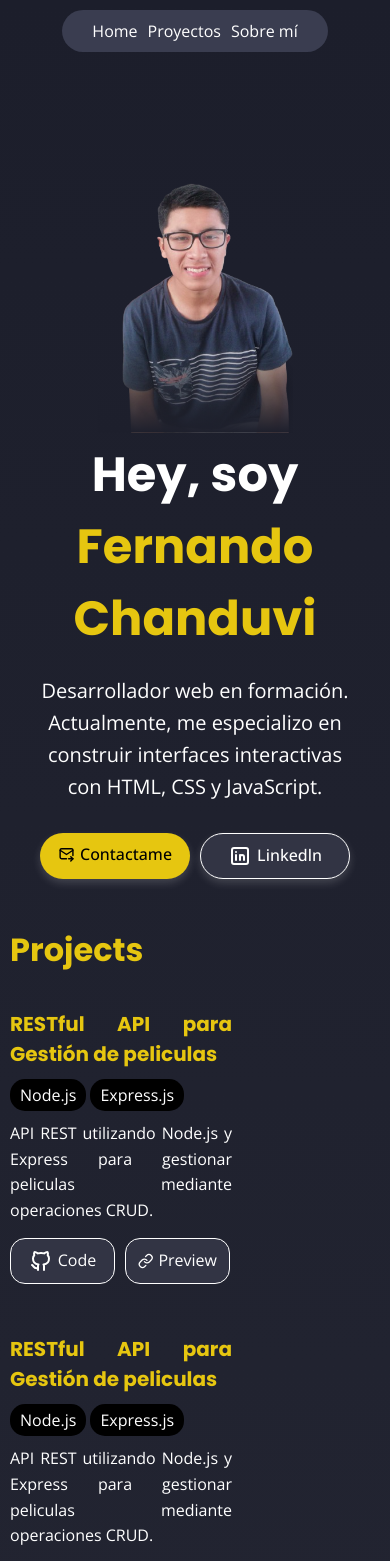
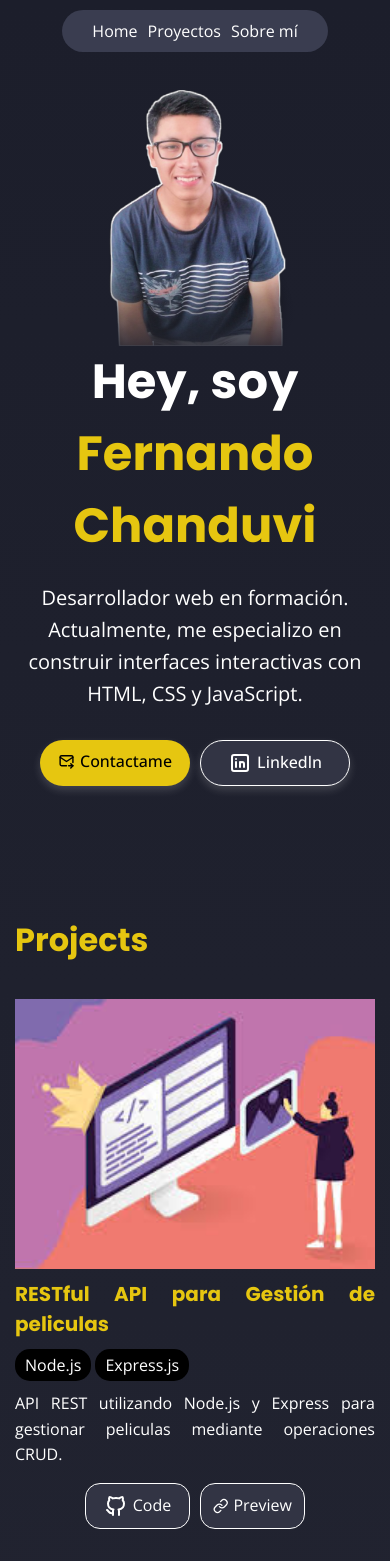
Before and after one commit to Nando201/personal_website, a plain HTML site: page index.html in a window 390 px wide. Shown: the top 1561 px of the page. Drawn offline with nearby package versions, Linux system fonts and the light colour scheme.

Commit message:
Fix responsive design problems with tablet and mobile view

```diff
--- a/index.html
+++ b/index.html
@@ -11,7 +11,8 @@
     <link href="https://fonts.googleapis.com/css2?family=Open+Sans:ital,wght@0,300..800;1,300..800&family=Poppins:ital,wght@0,100;0,200;0,300;0,400;0,500;0,600;0,700;0,800;0,900;1,100;1,200;1,300;1,400;1,500;1,600;1,700;1,800;1,900&display=swap" rel="stylesheet">
     <link rel="stylesheet" media="screen and (max-width: 800px)"  href="tablet.css">
     <link rel="stylesheet" media="screen and (max-width: 430px)" href="mobile.css">
-    <title>Personal web</title>
+    <link rel="shortcut icon" href="./assets/icons/icon.png" type="image/x-icon">
+    <title>Portfolio de ferdev - Desarrollador web</title>
 </head>
 <body>
     <header class="header">
--- a/mobile.css
+++ b/mobile.css
@@ -5,12 +5,19 @@
 
 .home__container{
   width: 100%;
-  justify-content: center;
+  justify-content: flex-start;
 }
 
+
 .home__content{
-  width: 80%;
+  width: 90%;
 }
+
+.home__image-container{
+  margin-bottom: 0;
+  height: 35%;
+}
+
 
 .home__content > h1{
   text-align: center;
@@ -25,16 +32,13 @@
   justify-content: center;
 }
 
-#projects{
-  padding-left: 0;
-  padding-right: 0;
-}
 
 .projects__container{
   width: 100%;
 }
 
 .projects__card{
+  width: 100%;
   padding: 1.5rem 0;
   margin-top: 20px;
   height: auto;
@@ -42,11 +46,17 @@
 }
 
 .projects__card-details{
+  width: 100%;
   text-align: justify;
 }
 
-.projects__card img{
+.projects__card .projects__image-container{
   width: 100%;
+  margin-bottom: 10px;
+}
+
+.projects__card-buttons{
+  justify-content: center;
 }
 
 
--- a/style.css
+++ b/style.css
@@ -39,7 +39,7 @@ p{line-height: 1.6;}
     position: sticky;
     top: 0;
     min-height: 6rem;
-    z-index: 1;
+    z-index: 10;
 }
 
 
@@ -95,7 +95,6 @@ p{line-height: 1.6;}
     display: flex;
     flex-direction: column;
     justify-content: center;
-    padding-right: 40px;
     text-align: justify;
     width: 50%;
 }
@@ -152,8 +151,7 @@ p{line-height: 1.6;}
 .home__image-container{
     position: absolute;
     right: 0;
-    top: -50px;
-    width: 50%;
+    width: 40%;
     height: 100%;
     background-image:
     linear-gradient(to bottom,
@@ -161,8 +159,8 @@ p{line-height: 1.6;}
       rgba(29, 31, 44, 0) 70%,
       rgba(29, 31, 44, 0.5) 85%,
       rgba(29, 31, 44, 1) 100%),
-    url('./assets/foto-removebg.png');
-    background-size: cover;
+    url('./assets/foto-final.PNG');
+    background-size: contain;
     background-position: center;
     background-repeat: no-repeat;
 }
@@ -172,7 +170,7 @@ p{line-height: 1.6;}
     min-width: 320px;
     display: flex;
     flex-direction: column;
-    padding: 1rem 1.5rem;
+    padding: 10px 15px;
     scroll-margin-top: 5rem;
 }
 
@@ -182,7 +180,6 @@ p{line-height: 1.6;}
     margin: 0 auto;
     display: flex;
     flex-direction: column;
-    padding: 1rem 1rem;
 }
 
 .projects__container h2{
@@ -194,8 +191,6 @@ p{line-height: 1.6;}
     display: flex;
     flex-direction: row;
     min-height: 288px;
-    padding: 2rem 2rem;
-    padding-left: 0;
     border-radius: 1rem;
     column-gap: 15px;
     margin-top: 4rem;
@@ -203,7 +198,8 @@ p{line-height: 1.6;}
 
 .projects__card .projects__image-container{
     max-width: 100%;
-    min-width: 40%;
+    min-width: 260px;
+    min-height: 270px;
     background-image: url('./assets/project.png');
     background-position: center;
     background-repeat: no-repeat;
@@ -263,17 +259,17 @@ p{line-height: 1.6;}
 .aboutme__container{
     width: 50%;
     margin: 0 auto;
-
 }
 
 .aboutme__container h2
 {
+    margin-top: 30px;
     color:  rgb(230, 198, 16);
 }
 
 .aboutme__container p{
     line-height: 1.8;
-    margin: 10px;
+    margin-top: 15px;
     text-align: justify;
 }
 .aboutme__container .first{
```
Also changed, not shown: assets/foto-final.PNG (added), assets/icons/icon.png (added), assets/icons/portfolio_icon.ico (added).
